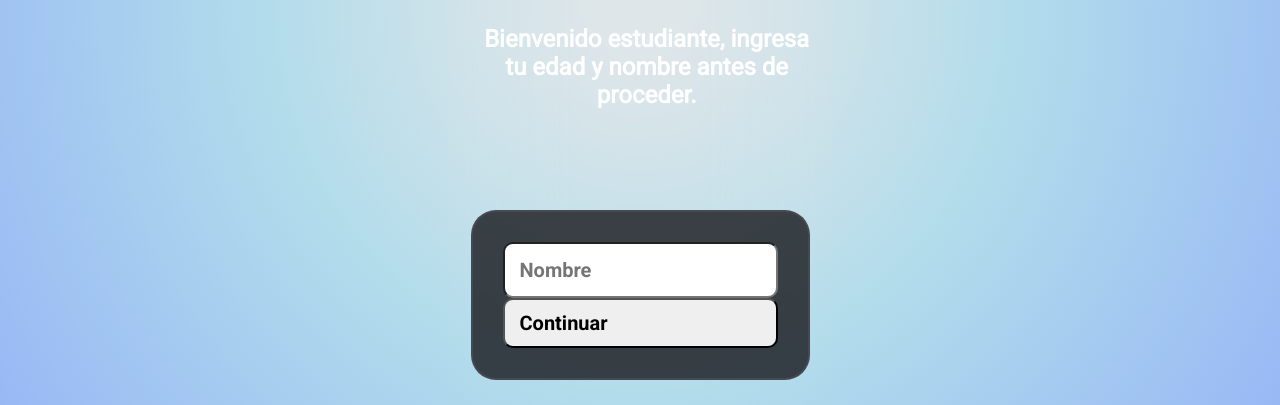
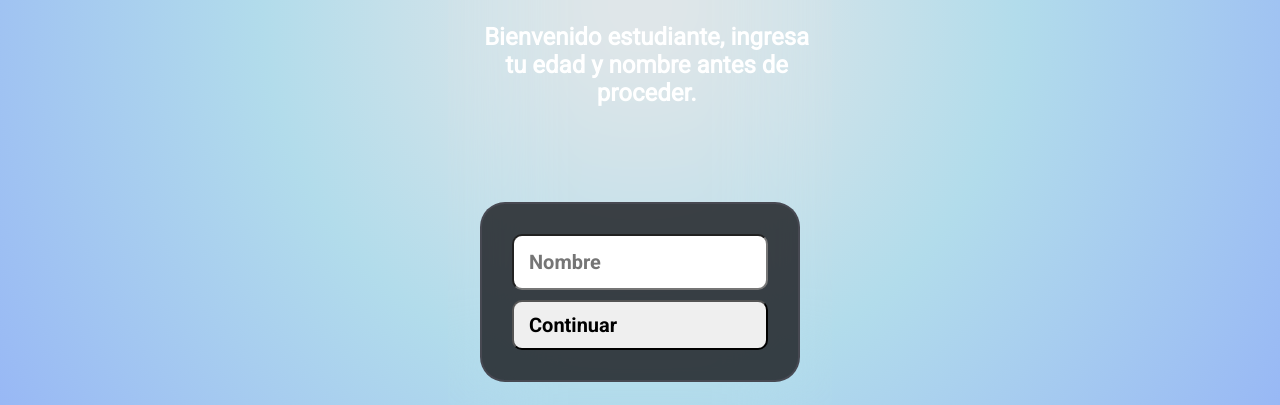
Before and after one commit to Pipodestroyer/eyes-web, a plain HTML site: page index.html in a window 1280 px wide. Shown: the part 395-800 px from the top of the page. Drawn offline with Linux system fonts and the light colour scheme.

Commit message:
text and box padding fix

```diff
--- a/src/style.css
+++ b/src/style.css
@@ -79,11 +79,13 @@ body{
     display: flex;
     flex-direction: column;
     height: auto;
-    width: auto;
+    width: 20vw;
     margin: auto;
     border-radius: 25px;
     padding-top: 30px;
     padding-bottom: 30px;
+    justify-content: center;
+    place-self: center;
     padding-left: 30px;
     padding-right: 30px;
 }
@@ -95,6 +97,7 @@ body{
   text-align: left;
   height: 50px;
   padding-left: 15px;
+  margin-top: 10px;
   font-size: 20px;
   width: auto;
 }
@@ -115,5 +118,5 @@ body{
 }
 
 #s1{
-    color: white;
+  color: white;
 }
```
